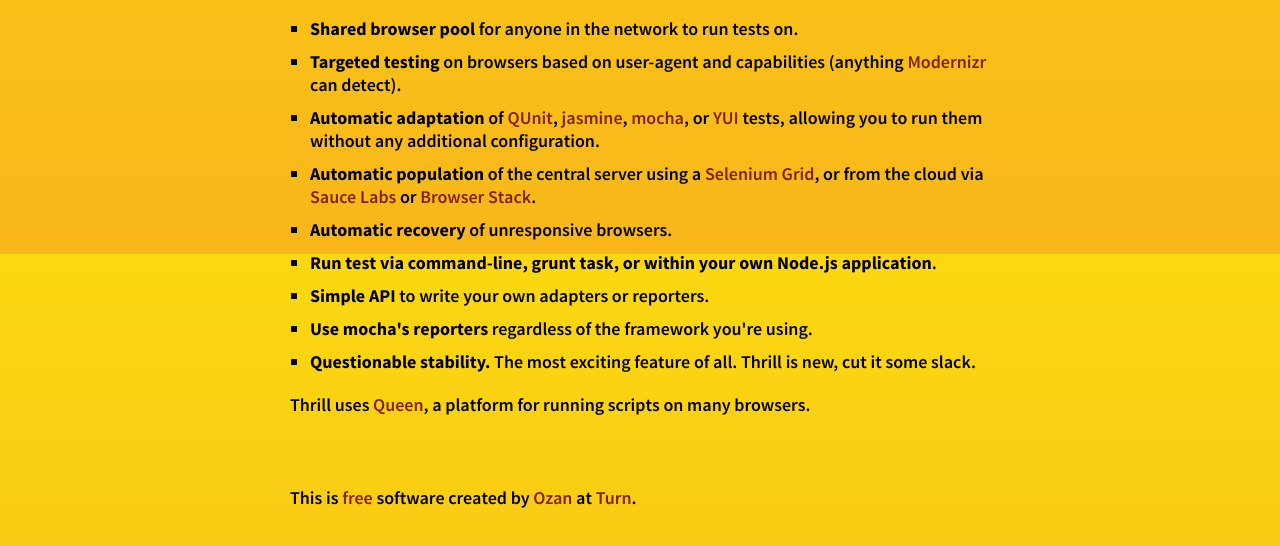
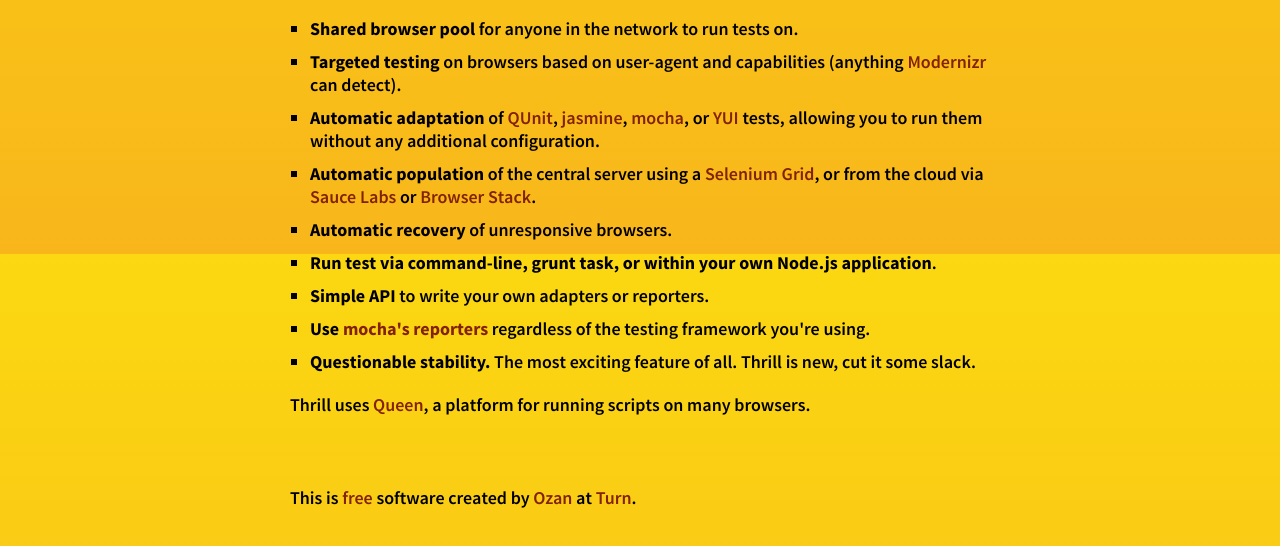
Before and after one commit to unsetbit/thrill, a plain HTML site: page index.html in a window 1280 px wide. Shown: the part 546-1092 px from the top of the page. Drawn offline with Linux system fonts and the light colour scheme; a web font is replaced by a local one.

Commit message:
New link
Signed-off-by: Ozan Turgut <ozanturgut@gmail.com>

```diff
--- a/index.html
+++ b/index.html
@@ -45,7 +45,7 @@
             <li><b>Automatic recovery</b> of unresponsive browsers.</li>
             <li><b>Run test via command-line, grunt task, or within your own Node.js application</b>.</li>
             <li><b>Simple API</b> to write your own adapters or reporters.</li>
-            <li><b>Use mocha's reporters</b> regardless of the framework you're using.</li>
+            <li><b>Use <a href="http://visionmedia.github.com/mocha/#reporters">mocha's reporters</a></b> regardless of the testing framework you're using.</li>
             <li><b>Questionable stability.</b> The most exciting feature of all. Thrill is new, cut it some slack.</li>
           </ul>
         </p>
```
